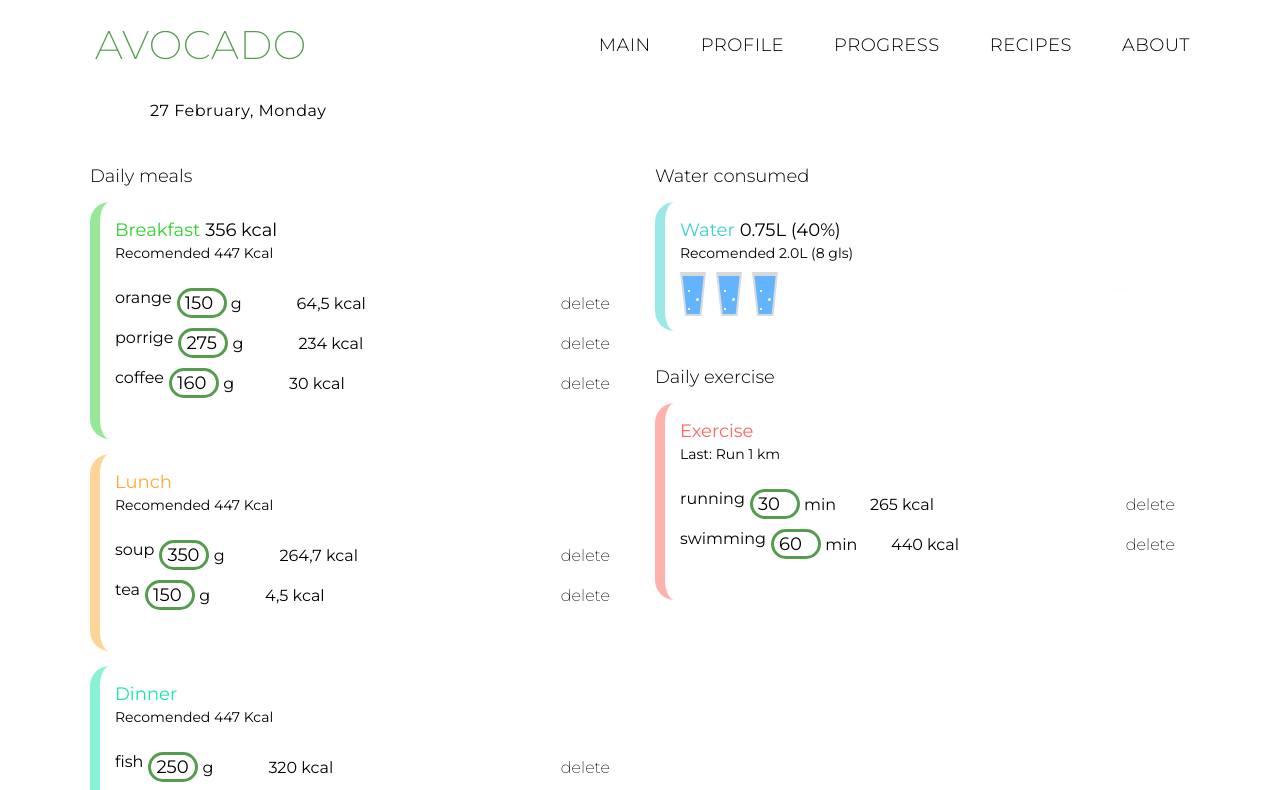
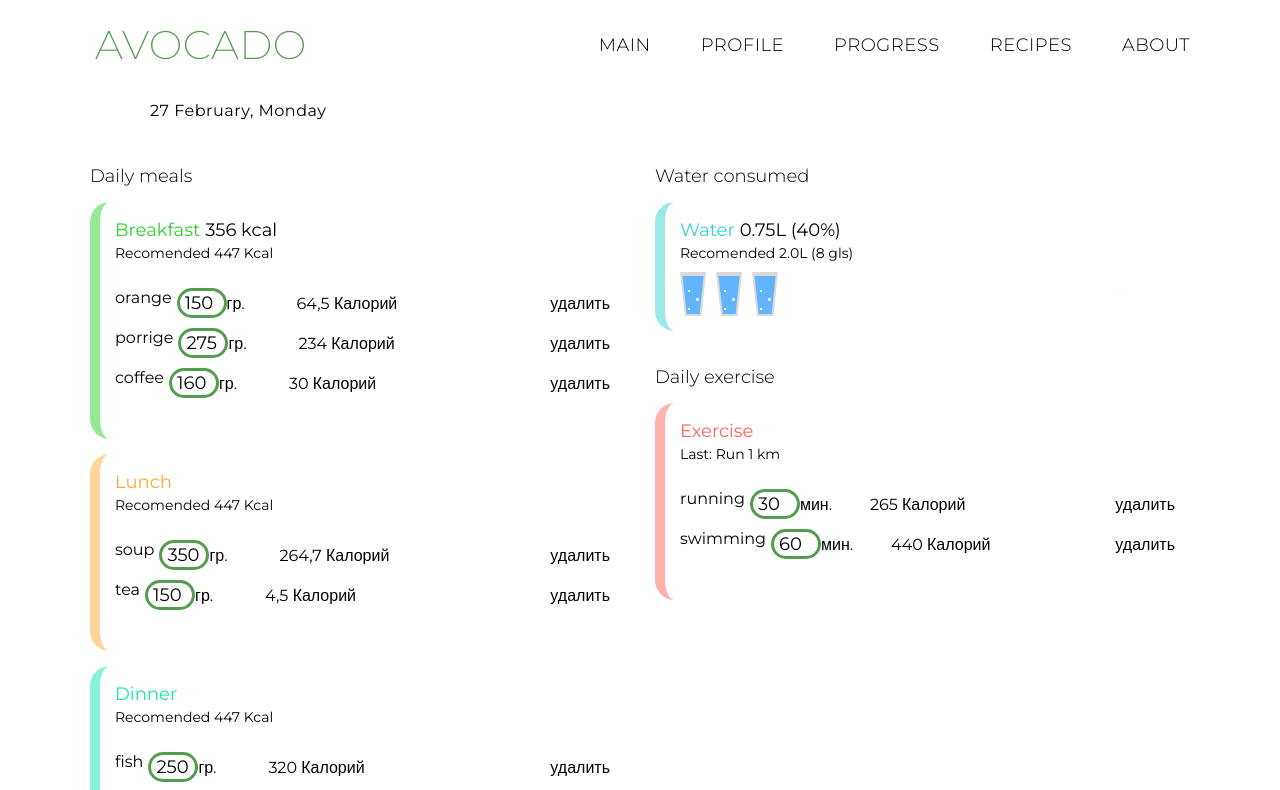
Before and after one commit to mitjasha/avocado, a React (Create React App) app: page /edit-event in a window 1280 px wide. Shown: the top 790 px of the page. Built offline with nearby package versions, Linux system fonts and the light colour scheme.

Commit message:
feat: translate daily event edit component

```diff
--- a/src/components/DailyEventEditData/DailyEventEditData.tsx
+++ b/src/components/DailyEventEditData/DailyEventEditData.tsx
@@ -1,4 +1,5 @@
 import React from "react";
+import { useTranslation } from "react-i18next";
 import RegInput from "../Inputs/BaseInput/BaseInput";
 import "./DailyEventEditData.scss";
 
@@ -8,6 +9,7 @@ export interface DailyEventData {
 }
 
 const DailyEventEditData: React.FC<DailyEventData> = ({ type, data }) => {
+  const { t } = useTranslation();
   return (
     <ul className="container__info__ul">
       {data.map((item, index) => (
@@ -21,12 +23,14 @@ const DailyEventEditData: React.FC<DailyEventData> = ({ type, data }) => {
                   placeholder={item[1]}
                   className="info__input"
                 />
-                <span>{type === "meal" ? " g" : " min"}</span>
+                <span>{type === "meal" ? t("g") : t("min")}</span>
               </div>
             </div>
-            <span className="info__name">{item[2]} kcal</span>
+            <span className="info__name">
+              {item[2]} {t("main_kcal")}
+            </span>
           </div>
-          <span className="info__delete">delete</span>
+          <span className="info__delete">{t("edit_event_delete")}</span>
         </li>
       ))}
     </ul>
```
